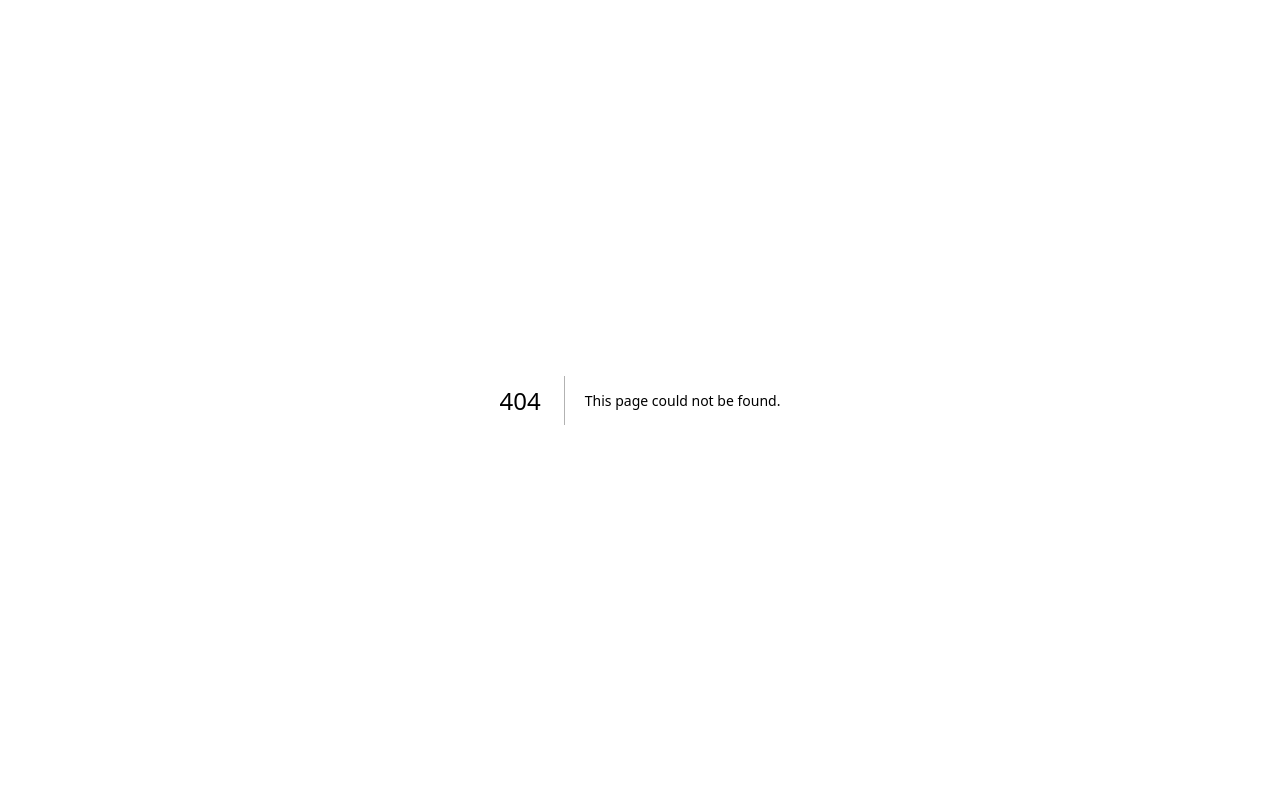
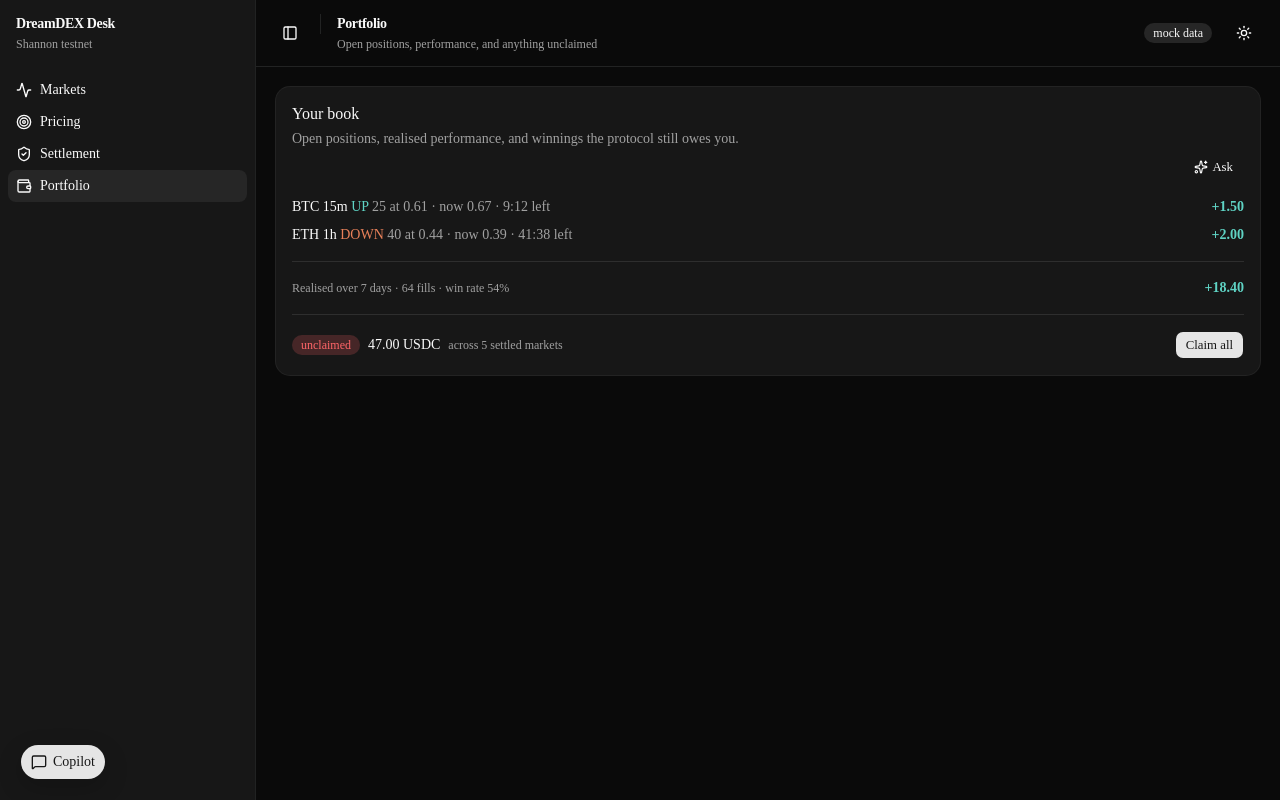
Before and after one commit to FlemingJohn/dreamdex-desk, a Next.js app: page /portfolio in a window 1280 px wide. Before the commit this address had no page. Built offline with nearby package versions, Linux system fonts and the light colour scheme.

Commit message:
add the portfolio page

```diff
--- /dev/null
+++ b/app/(desk)/portfolio/page.tsx
@@ -0,0 +1,5 @@
+import { PortfolioPanel } from "@/components/dashboard/PortfolioPanel";
+
+export default function PortfolioPage() {
+  return <PortfolioPanel />;
+}
```
